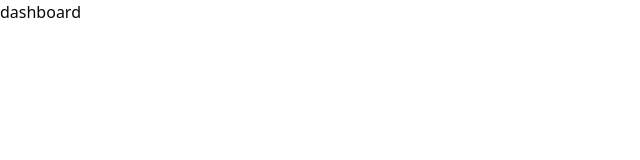
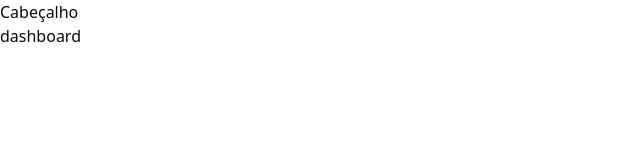
Before and after one commit to Gih2139Sanches/Pizza-Shop, a React app: page / in a window 1280 px wide. Shown: the top 160 px of the page, without its empty margins (0-640 px from the left). Built offline with nearby package versions, Linux system fonts and the light colour scheme; the HTML template or start-up script is replaced by a standard one.

Commit message:
Rotas e layouts da aplicação

```diff
--- /dev/null
+++ b/src/pages/_layouts/app.tsx
@@ -0,0 +1,12 @@
+import { Outlet } from 'react-router-dom'
+
+export function AppLayout(){
+    return (
+        <div>
+            <h1>Cabeçalho</h1>
+            <div>
+                <Outlet />
+            </div>
+        </div>
+    )
+}
--- /dev/null
+++ b/src/pages/_layouts/auth.tsx
@@ -0,0 +1,12 @@
+import { Outlet } from 'react-router-dom'
+
+export function AuthLayout(){
+    return (
+        <div>
+            <h1>Autenticação</h1>
+            <div>
+                <Outlet />
+            </div>
+        </div>
+    )
+}
```
Also changed, not shown: src/routes.tsx (+13 -2 lines).
